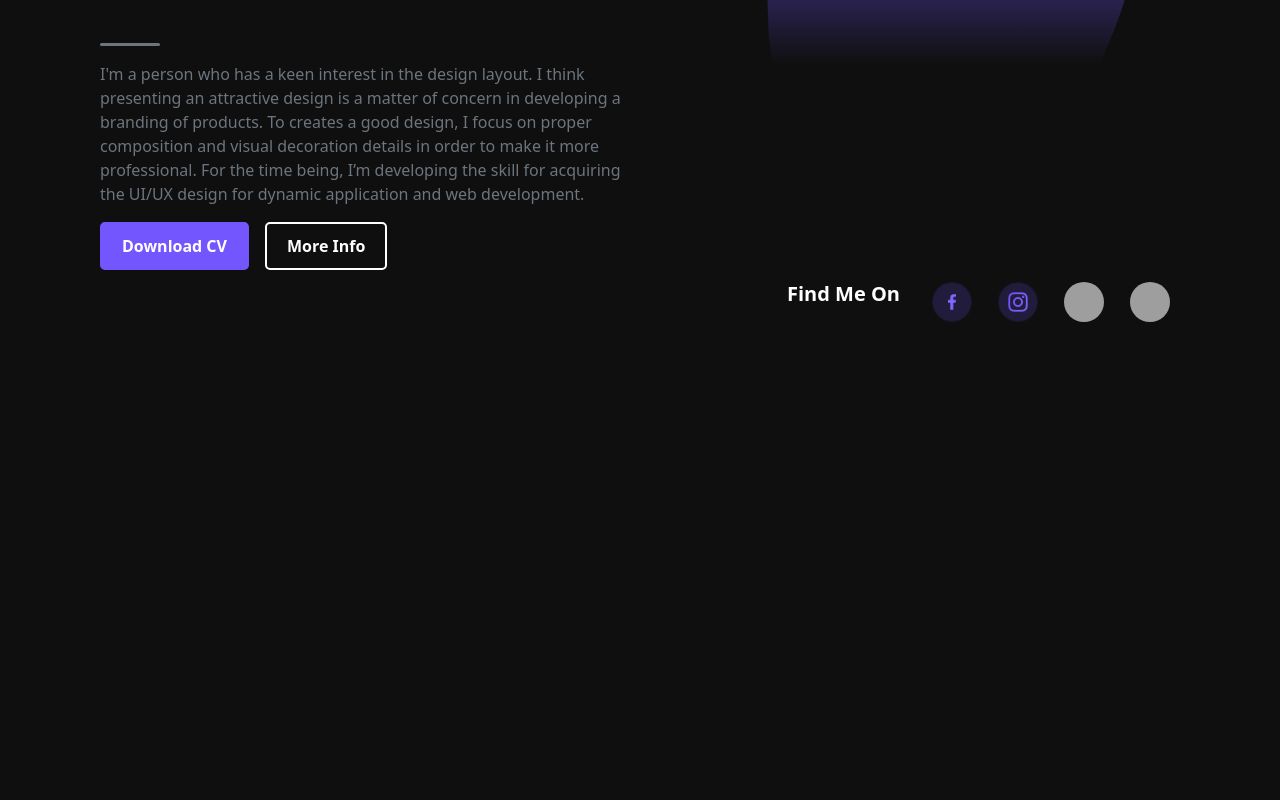
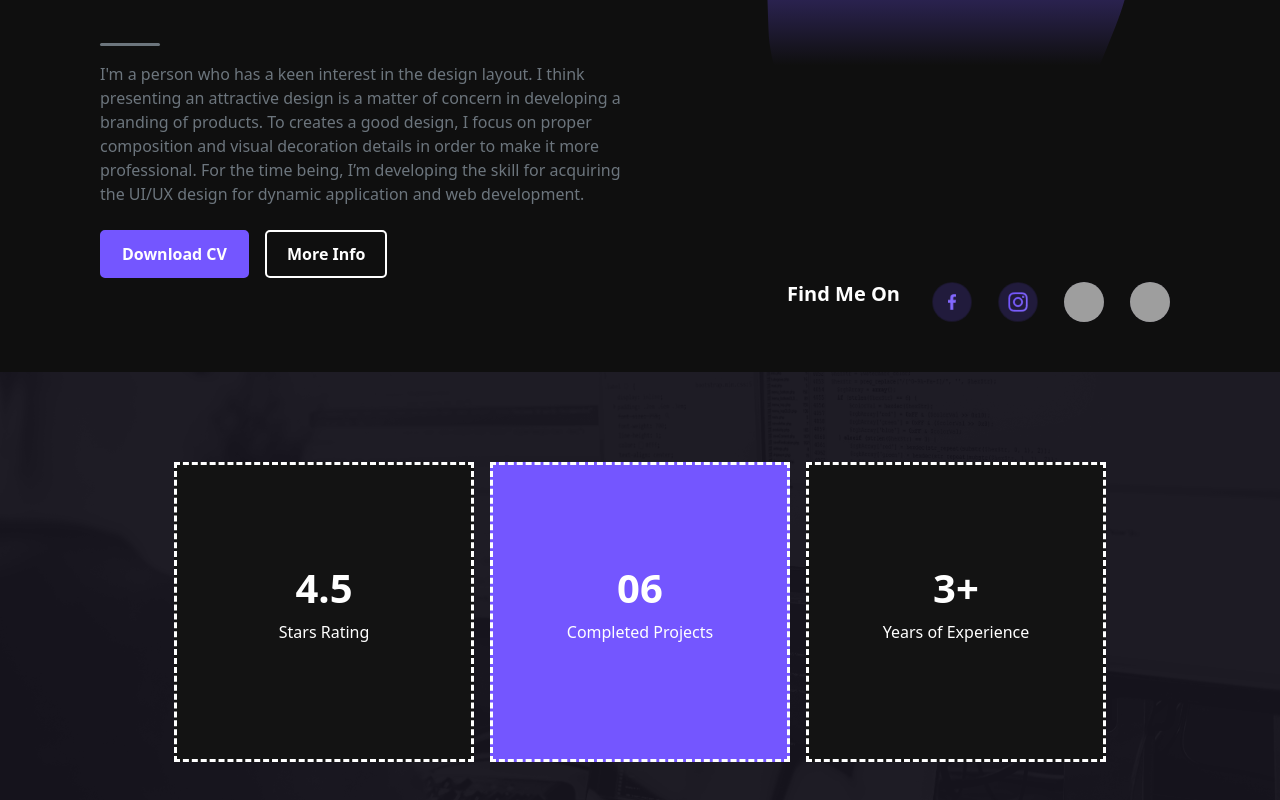
Before and after one commit to FatlumG/Portofolio, a React (Vite) app in the folder my-portofolio/: page / in a window 1280 px wide. Shown: the part 428-1228 px from the top of the page. Before the commit the page ends 800 px from the top, so only its background shows below. Built offline with nearby package versions, Linux system fonts and the light colour scheme; grey boxes are pictures that could not be loaded; a web font is replaced by a local one.

Commit message:
Added stats section

```diff
--- a/my-portofolio/src/components/Hero.jsx
+++ b/my-portofolio/src/components/Hero.jsx
@@ -27,7 +27,7 @@ function Hero() {
           acquiring the UI/UX design for dynamic application and web
           development.
         </p>
-        <div className="buttons d-flex gap-3">
+        <div className="buttons d-flex gap-3 mt-4">
           <HeaderBtn>Download CV</HeaderBtn>
           <HeaderBtn variant="white">More Info</HeaderBtn>
         </div>
--- /dev/null
+++ b/my-portofolio/src/components/Stats.jsx
@@ -0,0 +1,23 @@
+import React from "react";
+import "../styles/components/stats.css";
+
+function Stats() {
+  return (
+    <div className="stats d-flex justify-content-center align-items-center gap-3 text-white">
+      <div className="statistic d-flex flex-column justify-content-center align-items-center">
+        <h2 className="fs-1 fw-bold">4.5</h2>
+        <p>Stars Rating</p>
+      </div>
+      <div className="statistic d-flex flex-column justify-content-center align-items-center">
+        <h2 className="fs-1 fw-bold">06</h2>
+        <p>Completed Projects</p>
+      </div>
+      <div className="statistic d-flex flex-column justify-content-center align-items-center">
+        <h2 className="fs-1 fw-bold">3+</h2>
+        <p>Years of Experience</p>
+      </div>
+    </div>
+  );
+}
+
+export default Stats;
--- a/my-portofolio/src/pages/Home.jsx
+++ b/my-portofolio/src/pages/Home.jsx
@@ -1,12 +1,14 @@
 import React from "react";
 import Header from "../components/Header";
 import Hero from "../components/Hero";
+import Stats from "../components/Stats";
 
 function Home() {
   return (
     <div>
       <Header />
       <Hero />
+      <Stats/>
     </div>
   );
 }
--- /dev/null
+++ b/my-portofolio/src/styles/components/stats.css
@@ -0,0 +1,18 @@
+.stats {
+  height: 60vh !important;
+  width: 100%;
+  background: url(../../assets/backgrounds/arrivalsBg.svg);
+}
+
+.stats .statistic {
+  max-width: 300px;
+  width: 90%;
+  max-height: 300px;
+  height: 90%;
+  background-color: var(--bg-secondary);
+  border: 3px dashed white;
+}
+
+.stats .statistic:nth-child(2) {
+  background-color: var(--purple);
+}
```
